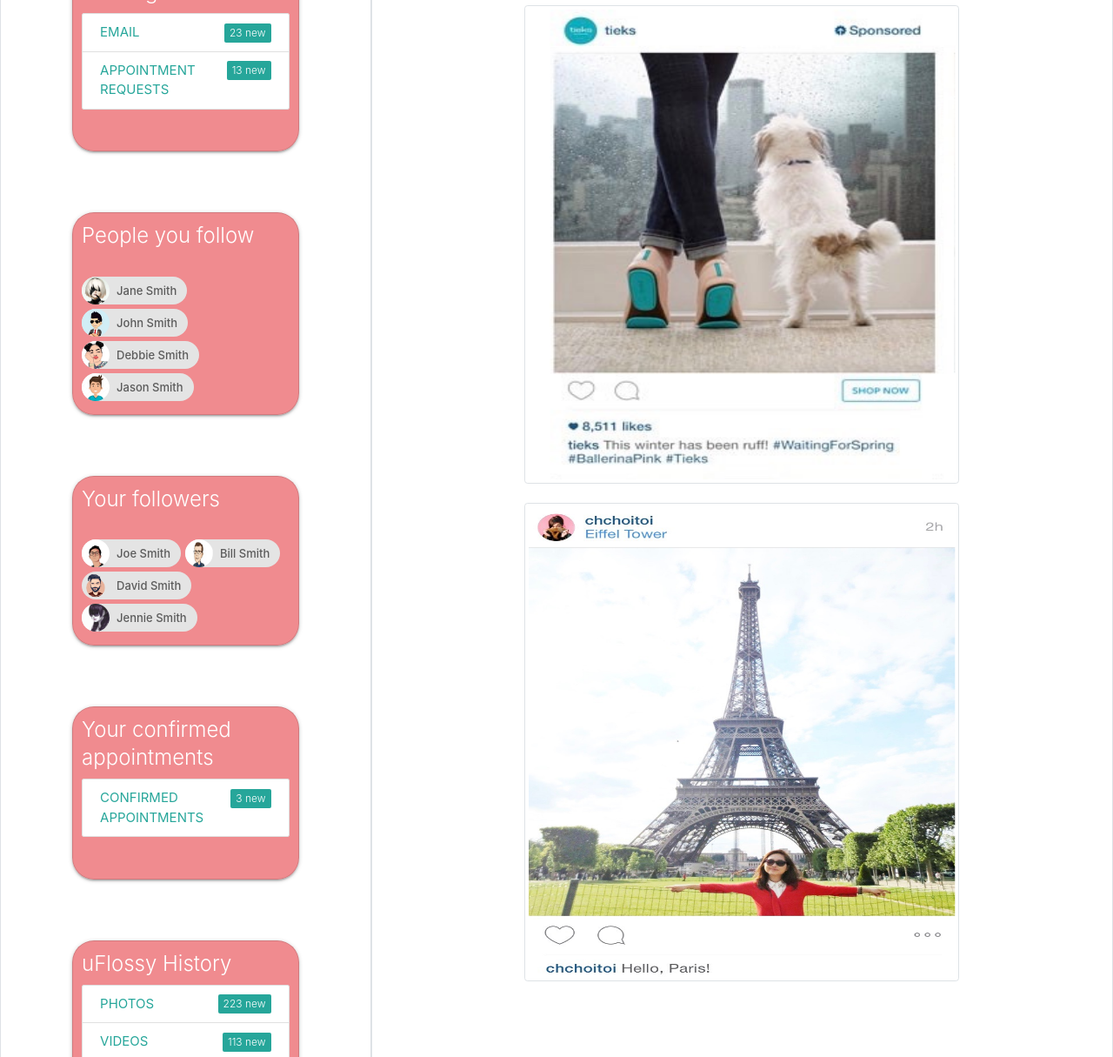
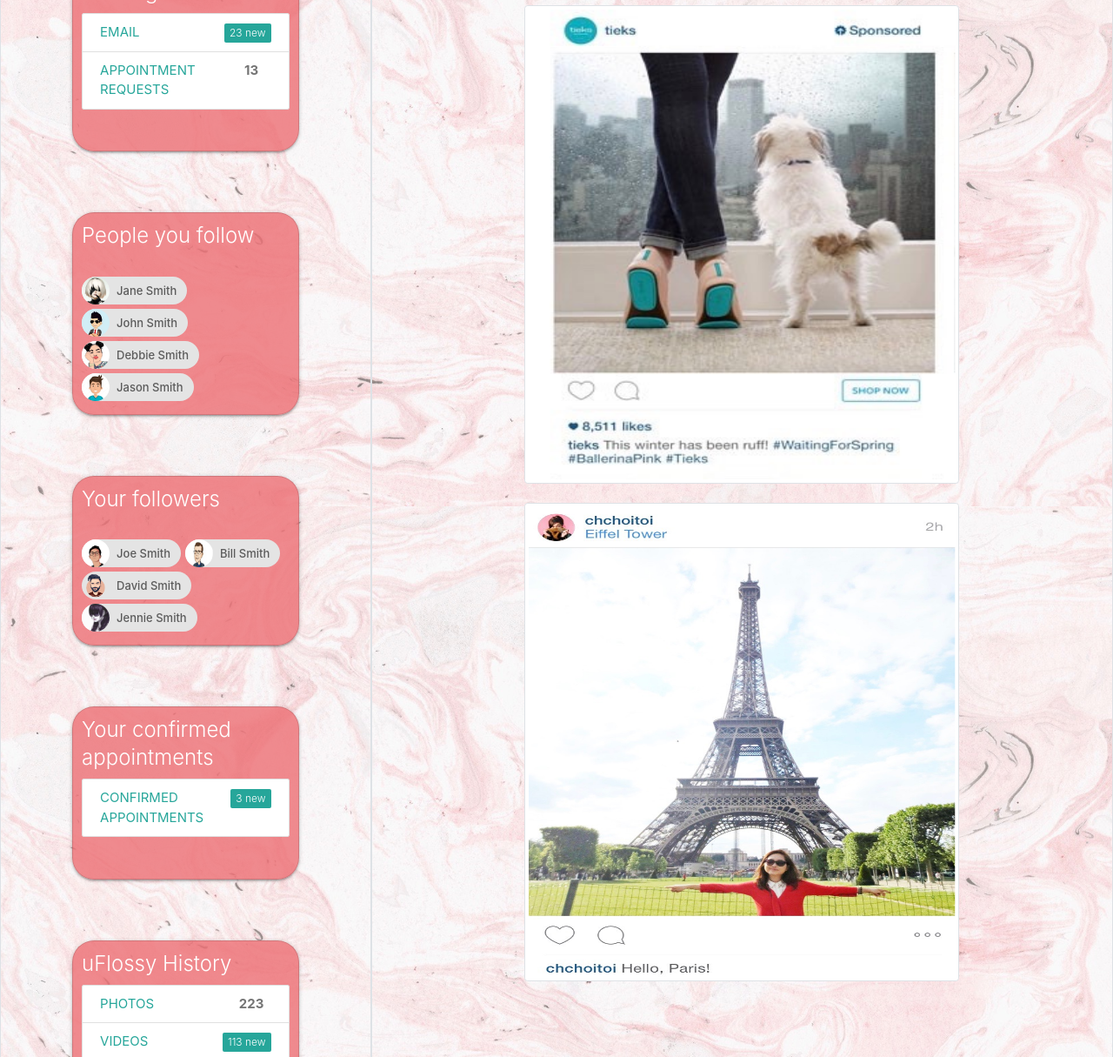
Before and after one commit to spallai/FlossyApp, a React (Create React App) app in the folder client/: page /newsfeed in a window 1280 px wide. Shown: the part 1018-2233 px from the top of the page at 87% size. Built offline with nearby package versions, Linux system fonts and the light colour scheme.

Commit message:
update background newsfeed container

```diff
--- a/client/src/components/Artistpend/index.js
+++ b/client/src/components/Artistpend/index.js
@@ -14,7 +14,7 @@ class Artistpend extends React.Component {
               <span className="card-title">Your pending appointments and messages</span>
               <div class="collection">
                 <a href="#!" class="collection-item"><span class="new badge">23</span>EMAIL</a>
-                <a href="#!" class="collection-item"><span class="new badge">13</span>APPOINTMENT REQUESTS</a>
+                <a href="#!" class="collection-item"><span class="badge">13</span>APPOINTMENT REQUESTS</a>
               </div>
               <br></br>
             </div>
--- a/client/src/components/UserHist/index.js
+++ b/client/src/components/UserHist/index.js
@@ -13,7 +13,7 @@ class UserHist extends React.Component {
             <div className="card-content white-text">
               <span className="card-title">uFlossy History</span>
               <div class="collection">
-                <a href="#!" class="collection-item"><span class="new badge">223</span>PHOTOS</a>
+                <a href="#!" class="collection-item"><span class=" badge">223</span>PHOTOS</a>
                 <a href="#!" class="collection-item"><span class="new badge">113</span>VIDEOS</a>
               </div>
               <br></br>
--- a/client/src/components/pages/Newsfeedcontainer/style.css
+++ b/client/src/components/pages/Newsfeedcontainer/style.css
@@ -16,6 +16,9 @@
 
 body,
 html {
-    height: 100%;
-    margin: 0;
+height: 100%;
+margin: 0;
+background-image: url('./assets/background.jpeg');
+background-position: center;
+background-size: cover;
 }
```
Also changed, not shown: client/src/components/pages/Newsfeedcontainer/assets/background.jpeg (added).
